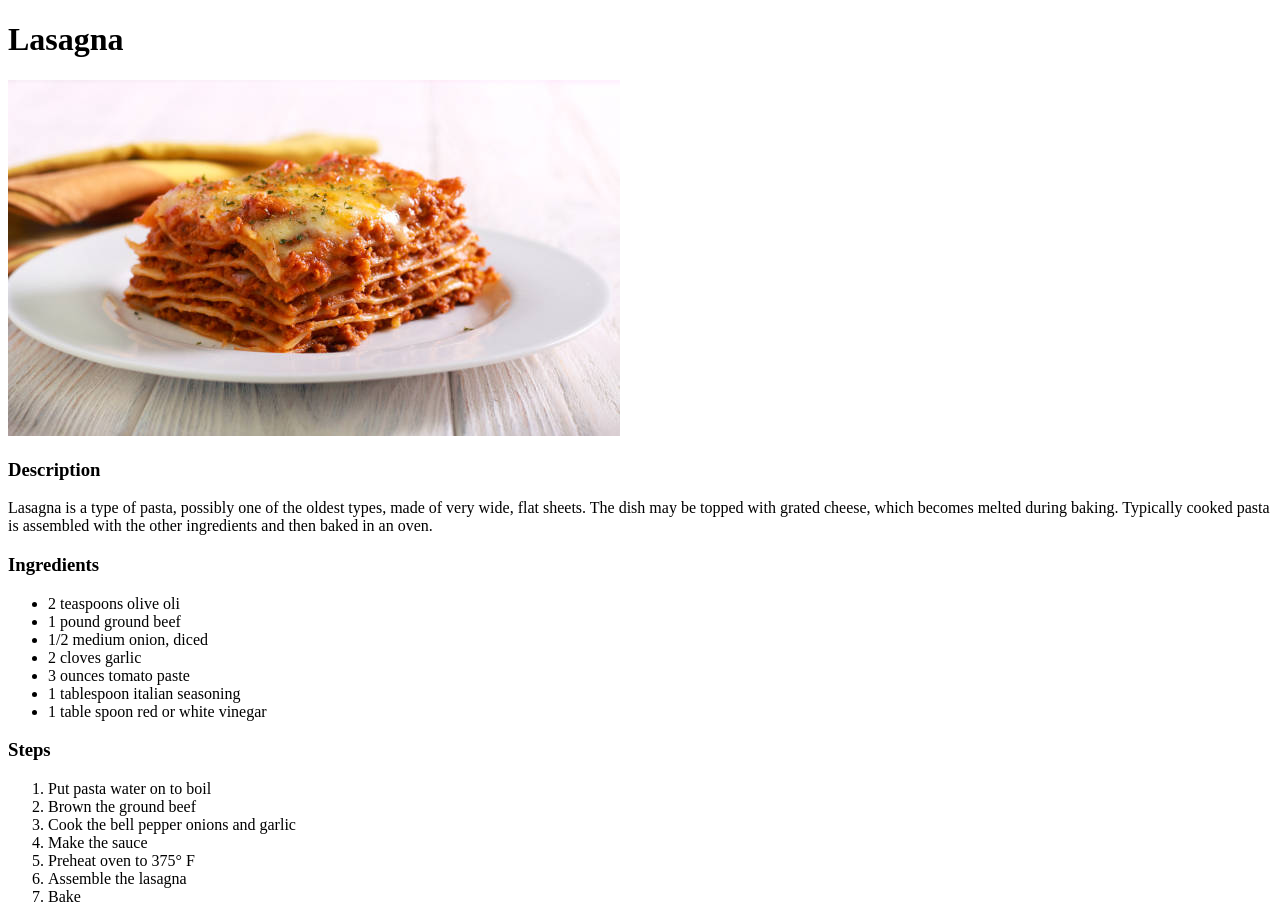
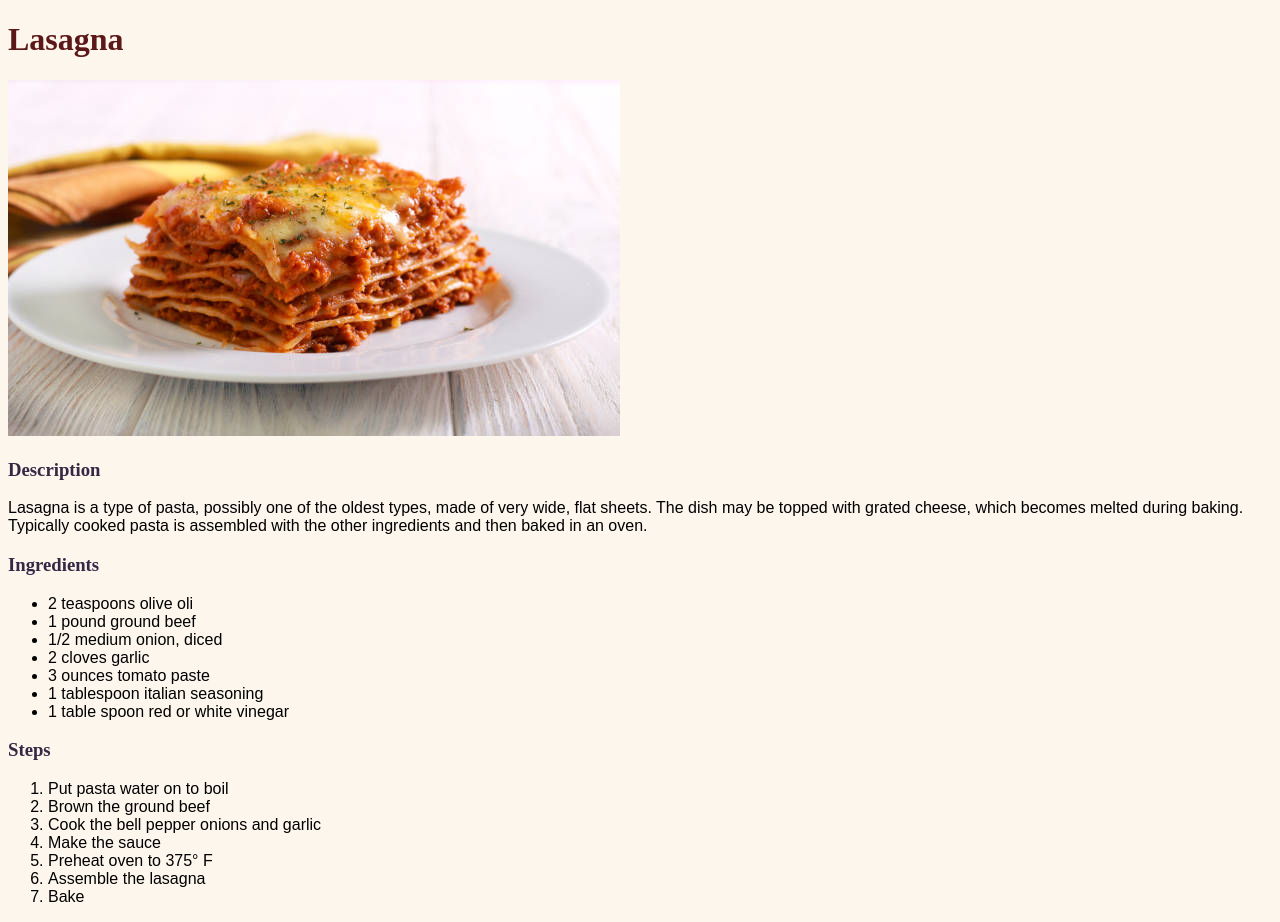
Before and after one commit to B96-osrs/odin-recipes, a plain HTML site: page recipes/lasagna.html in a window 1280 px wide. Drawn offline with Linux system fonts and the light colour scheme.

Commit message:
Add style.css

```diff
--- a/recipes/lasagna.html
+++ b/recipes/lasagna.html
@@ -2,6 +2,7 @@
 <html lang="en">
     <head>
         <meta charset="utf-8">
+        <link rel="stylesheet" href="../styles.css">
 
 
     </head>
--- /dev/null
+++ b/styles.css
@@ -0,0 +1,27 @@
+/* style */
+body {
+    background-color: rgb(250, 221, 184,25%);
+}
+h1 {
+  font-family:serif;
+  color: rgb(92, 24, 24);
+
+
+}
+
+h3 {
+    color: rgb(54, 39, 68);
+}
+
+p {
+    font-size: 16px;
+    font-family: Arial, Helvetica, sans-serif;
+}
+li {
+    font-size: 16px;
+    font-family: Arial, Helvetica, sans-serif;
+}
+
+a {
+    font-size: 20px;
+}
```
Also changed, not shown: index.html (+6 -1 lines), recipes/omelette.html (+1 -0 lines), recipes/tuna-salad.html (+1 -0 lines).
